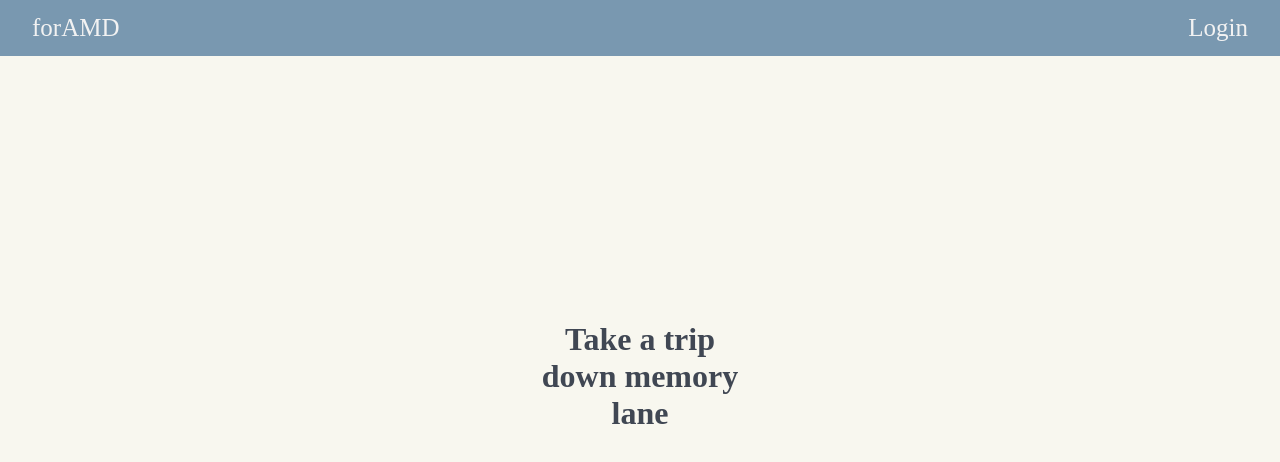
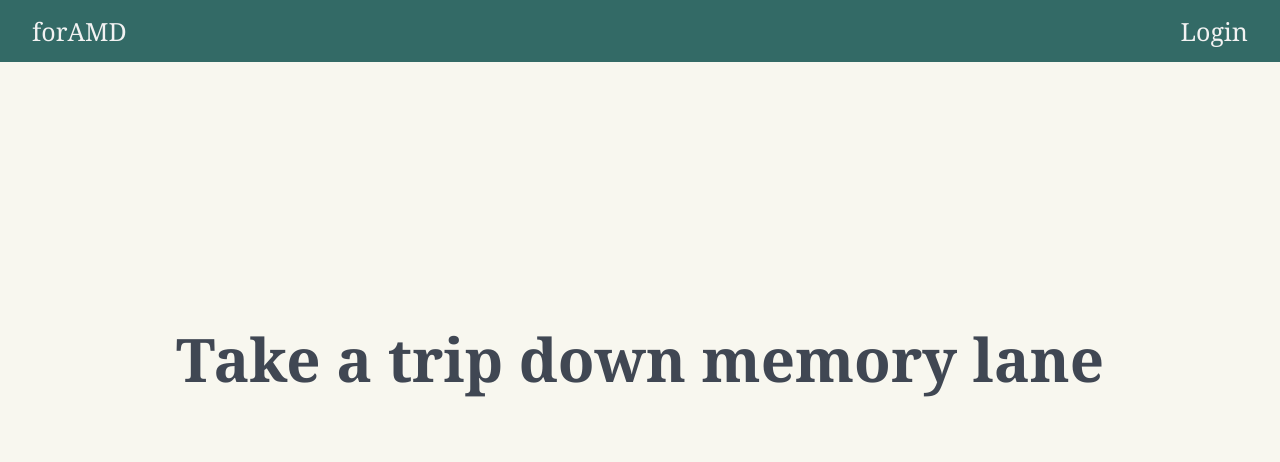
Before and after one commit to jordantab/forAMD-frontend, a React (Create React App) app in the folder for-amd/: page / in a window 1280 px wide. Shown: the top 462 px of the page. Built offline with nearby package versions, Linux system fonts and the light colour scheme; the HTML template or start-up script is replaced by a standard one.

Commit message:
Made some design changes

```diff
--- a/for-amd/src/components/LoginBox.css
+++ b/for-amd/src/components/LoginBox.css
@@ -6,24 +6,23 @@
     top:50%;
     left:50%;
     transform:translate(-50%,-50%);
-    /* display: flex; */
     border-radius: 5%;
-    /* text-align: center; */
 }
 
 
 .Welcome{
-    /* text-align: center; */
     color: #F3E5AB;
-    font-family: Google Sans;
+    font-family: Georgia, Times, serif;
+    margin-top: 20%;
     text-align: center;
-    font-size: 60px;
+    font-size: 55px;
 
 }
 
 .Username {
     height:20px;
     text-align: left;
+    margin-top: 30%;
     padding-left: 20px;
 }
 
@@ -51,4 +50,5 @@
 
 button {
     margin-left: 20px;
+    color: black
 }
--- a/for-amd/src/components/NavBar.css
+++ b/for-amd/src/components/NavBar.css
@@ -1,10 +1,10 @@
 /* Add a black background color to the top navigation */
 .topnav {
     justify-content: space-between;
-    background-color: #7998B0;
+    background-color: #336A66;
     overflow: hidden;
     font-size: 25px;
-    font-family: "Google Sans";
+    font-family: Georgia, Times, serif;
   }
 
   /* Style the links inside the navigation bar */
@@ -16,15 +16,14 @@
   }
   .left {
     float: left;
-    color: #f2f2f2;
+    color: #F8F7EF;
     text-align: center;
     padding: 14px 16px;
     text-decoration: none;
   }
   .right {
     float: right;
-
-    color: #f2f2f2;
+    color: #F8F7EF;
     text-align: center;
     padding: 14px 16px;
     text-decoration: none;
@@ -32,8 +31,8 @@
 
   /* Change the color of links on hover */
   .topnav a:hover {
-    background-color: #ddd;
-    color: black;
+    background-color: #F8F7EF;
+    color: #336A66;
   }
 
   /* Add a color to the active/current link */
--- a/for-amd/src/pages/LandingPage.css
+++ b/for-amd/src/pages/LandingPage.css
@@ -1,17 +1,7 @@
-h1 {
-    text-align: center;
-    font-family: "Google Sans";
-    min-height: 100vh;
-    /* justify-content: center; */
-}
-
 .Landing {
-  width: 200px;
-  height: 200px;
-  position: absolute;
-  top: 50%;
-  left: 50%;
-  margin: -100px 0 0 -100px;
-  font-family: "Google Sans";
+  text-align: center;
+  margin-top: 20%;
+  font-family: Georgia, Times, serif;
+  font-size: 30px;
   color: #404753
 }
--- a/for-amd/src/pages/LoginPage.jsx
+++ b/for-amd/src/pages/LoginPage.jsx
@@ -3,7 +3,9 @@ import './LoginPage.css'
 
 function LoginPage() {
     return (
-        <LoginBox />
+        <div className="LoginPage">
+            <LoginBox />
+        </div>
     )
 }
 
--- a/for-amd/src/pages/SurprisePage.css
+++ b/for-amd/src/pages/SurprisePage.css
@@ -21,7 +21,7 @@
     margin-left: 35%;
     margin-right: 25%;
     color: #F8F7EF;
-    font-family:Google Sans;
+    font-family: "Google Sans";
     font-size:larger;
 }
 .welcome-note h2{
--- a/for-amd/src/pages/SurprisePage.jsx
+++ b/for-amd/src/pages/SurprisePage.jsx
@@ -13,7 +13,7 @@ function SurprisePage() {
         <div className='container'>
             <div className="welcome-note">
                  <h2>Welcome Alexandra</h2>
-                 <h3>For Valentine's Day, I have prepared a series of puzzles and clues that will lead you to a special place. To begin, please press continue.
+                 <h3>For Valentine's Day, I have prepared a series of clues that will lead you to a special place.
                         Each clue will bring you closer to discovering the final destination. Good luck and have fun!</h3>
                 <button className='button' onClick={startPuzzle}>Continue</button>
             </div>
```
